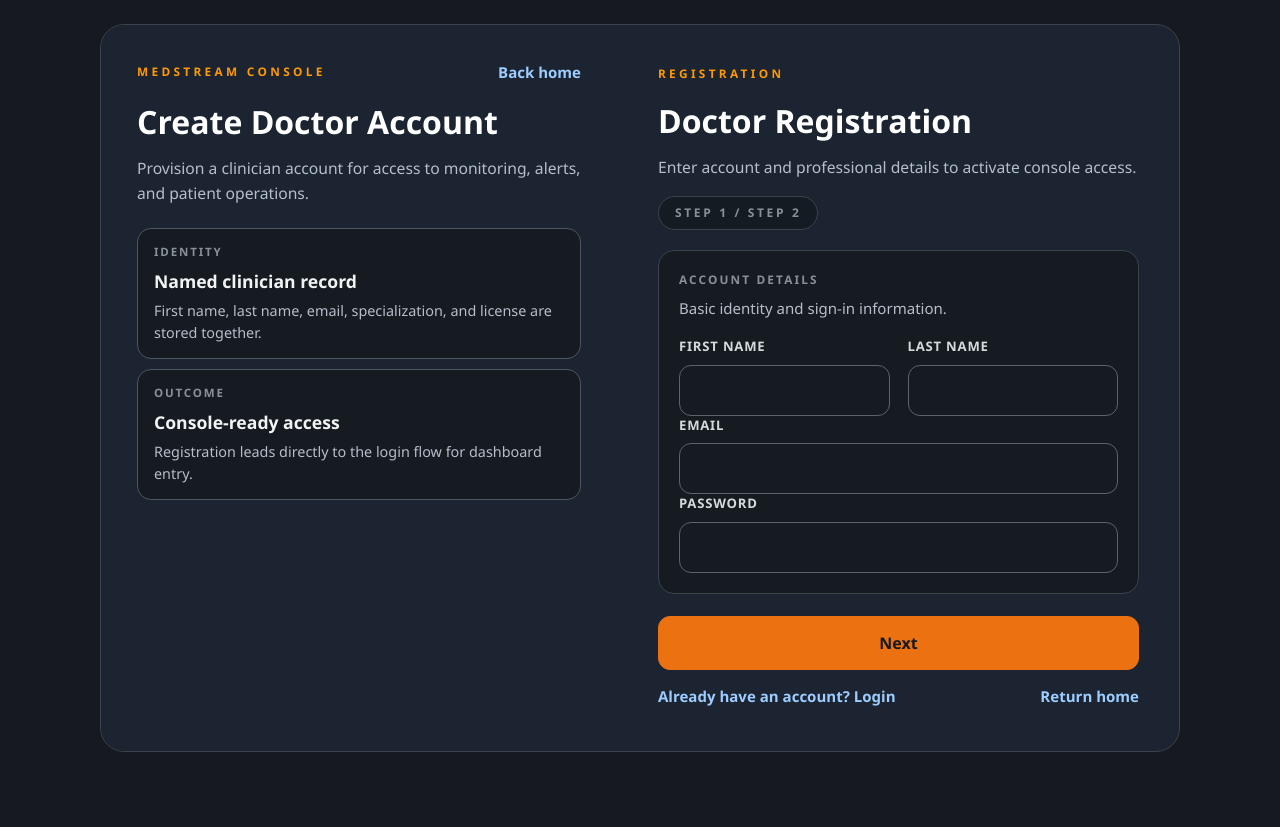
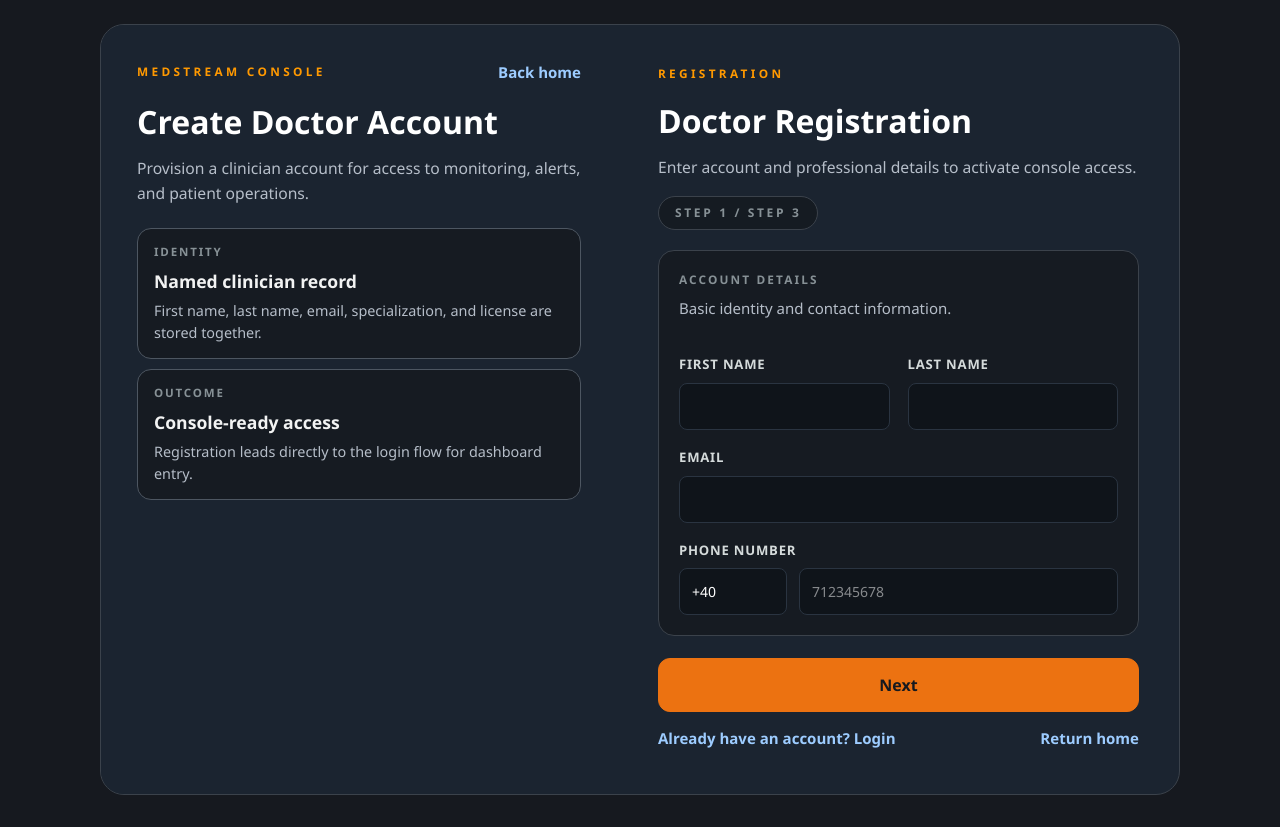
Before and after one commit to hognogicristina/MedStream, a React app in the folder frontend/: page /register in a window 1280 px wide. Before the commit the page ends 800 px from the top, so only its background shows below. Built offline with nearby package versions, Linux system fonts and the light colour scheme; the HTML template or start-up script is replaced by a standard one.

Commit message:
improve auth page

```diff
--- a/frontend/src/pages/ForgotPasswordPage.jsx
+++ b/frontend/src/pages/ForgotPasswordPage.jsx
@@ -60,6 +60,9 @@ export default function ForgotPasswordPage() {
               </div>
             </div>
           </aside>
+
+          <div className="auth-divider" aria-hidden="true"/>
+          <div className="hidden lg:block w-px bg-[#2a3441] mx-6" />
 
           <div className="login-panel">
             <div className="login-header">
--- a/frontend/src/pages/LoginPage.jsx
+++ b/frontend/src/pages/LoginPage.jsx
@@ -65,6 +65,7 @@ export default function LoginPage() {
           </aside>
 
           <div className="auth-divider" aria-hidden="true"/>
+          <div className="hidden lg:block w-px bg-[#2a3441] mx-6"/>
 
           <div className="login-panel">
             <div className="login-header">
@@ -74,6 +75,7 @@ export default function LoginPage() {
             </div>
 
             <form className="login-form" onSubmit={handleSubmit}>
+
               <div className="login-field">
                 <label className="login-label" htmlFor="email">
                   Email
--- a/frontend/src/pages/RecoverAccountPage.jsx
+++ b/frontend/src/pages/RecoverAccountPage.jsx
@@ -15,7 +15,7 @@ export default function RecoverAccountPage() {
     setIsSubmitting(true)
 
     try {
-      await api.post("/doctors/password-reset/request", {
+      await api.post("/doctors/account-recovery/request", {
         identifier,
       })
     } catch {
@@ -52,6 +52,9 @@ export default function RecoverAccountPage() {
               </div>
             </div>
           </aside>
+
+          <div className="auth-divider" aria-hidden="true"/>
+          <div className="hidden lg:block w-px bg-[#2a3441] mx-6" />
 
           <div className="login-panel">
             <div className="login-header">
--- a/frontend/src/pages/RegisterPage.jsx
+++ b/frontend/src/pages/RegisterPage.jsx
@@ -9,10 +9,14 @@ export default function RegisterPage() {
     first_name: "",
     last_name: "",
     email: "",
-    password: "",
+    phone_number: "",
     specialization: "",
     license_number: "",
+    password: "",
+    confirm_password: "",
   })
+  const [phonePrefix, setPhonePrefix] = useState("+40")
+  const [phoneLocalNumber, setPhoneLocalNumber] = useState("")
   const [message, setMessage] = useState("")
   const [isError, setIsError] = useState(false)
   const [isSubmitting, setIsSubmitting] = useState(false)
@@ -22,32 +26,76 @@ export default function RegisterPage() {
     setForm((prev) => ({...prev, [name]: value}))
   }
 
+  const handlePhonePrefixChange = (value) => {
+    setPhonePrefix(value)
+    setForm((prev) => ({
+      ...prev,
+      phone_number: phoneLocalNumber ? `${value}${phoneLocalNumber}` : "",
+    }))
+  }
+
+  const handlePhoneNumberChange = (value) => {
+    const sanitizedValue = value.replace(/\D/g, "")
+    setPhoneLocalNumber(sanitizedValue)
+    setForm((prev) => ({
+      ...prev,
+      phone_number: sanitizedValue ? `${phonePrefix}${sanitizedValue}` : "",
+    }))
+  }
+
   const handleNextStep = () => {
-    if (!form.first_name.trim() || !form.last_name.trim() || !form.email.trim() || !form.password.trim()) {
+    if (step === 1 && (!form.first_name.trim() || !form.last_name.trim() || !form.email.trim() || !form.phone_number.trim())) {
       setIsError(true)
       setMessage("Complete all account details before continuing.")
       return
     }
 
+    if (step === 2 && (!form.specialization.trim() || !form.license_number.trim())) {
+      setIsError(true)
+      setMessage("Complete all professional details before continuing.")
+      return
+    }
+
     setMessage("")
     setIsError(false)
-    setStep(2)
+    setStep((current) => Math.min(current + 1, 3))
   }
 
   const handlePreviousStep = () => {
     setMessage("")
     setIsError(false)
-    setStep(1)
+    setStep((current) => Math.max(current - 1, 1))
   }
 
   const handleSubmit = async (event) => {
     event.preventDefault()
     setMessage("")
     setIsError(false)
+
+    if (!form.password.trim() || !form.confirm_password.trim()) {
+      setIsError(true)
+      setMessage("Complete password setup before creating the account.")
+      return
+    }
+
+    if (form.password !== form.confirm_password) {
+      setIsError(true)
+      setMessage("Password and confirm password must match.")
+      return
+    }
+
     setIsSubmitting(true)
 
     try {
-      await api.post("/register", form)
+      await api.post("/register", {
+        first_name: form.first_name,
+        last_name: form.last_name,
+        email: form.email,
+        phone_number: form.phone_number,
+        specialization: form.specialization,
+        license_number: form.license_number,
+        password: form.password,
+      })
       navigate("/login", {
         state: {
           message: "Account created. Sign in to open the MedStream dashboard.",
@@ -95,9 +143,8 @@ export default function RegisterPage() {
               <p className="login-brand">Registration</p>
               <h1 className="login-title">Doctor Registration</h1>
               <p className="login-subtitle">Enter account and professional details to activate console access.</p>
-              <div
-                className="mt-4 inline-flex rounded-full border border-[#3b424b] bg-[#151b22] px-4 py-2 text-xs font-semibold uppercase tracking-[0.22em] text-[#879196]">
-                Step {step} / Step 2
+              <div className="mt-4 inline-flex rounded-full border border-[#3b424b] bg-[#151b22] px-4 py-2 text-xs font-semibold uppercase tracking-[0.22em] text-[#879196]">
+                Step {step} / Step 3
               </div>
             </div>
 
@@ -106,7 +153,7 @@ export default function RegisterPage() {
                 <div className="auth-section register-step-card transition-all duration-200">
                   <div className="auth-section-header">
                     <p className="auth-section-label">Account Details</p>
-                    <p className="auth-section-copy">Basic identity and sign-in information.</p>
+                    <p className="auth-section-copy">Basic identity and contact information.</p>
                   </div>
 
                   <div className="register-grid">
@@ -157,21 +204,33 @@ export default function RegisterPage() {
                   </div>
 
                   <div className="login-field">
-                    <label className="login-label" htmlFor="password">
-                      Password
+                    <label className="login-label" htmlFor="phone_local_number">
+                      Phone Number
                     </label>
+                    <div className="phone-field-row">
+                      <select
+                        value={phonePrefix}
+                        onChange={(event) => handlePhonePrefixChange(event.target.value)}
+                        className="login-input auth-phone-prefix"
+                        aria-label="Country code"
+                      >
+                        <option value="+40">+40</option>
+                        <option value="+44">+44</option>
+                        <option value="+1">+1</option>
+                      </select>
                       <input
-                      id="password"
-                      name="password"
-                      type="password"
-                      value={form.password}
-                      onChange={handleChange}
+                        id="phone_local_number"
+                        type="text"
+                        value={phoneLocalNumber}
+                        onChange={(event) => handlePhoneNumberChange(event.target.value)}
                         className="login-input"
+                        placeholder="712345678"
                         required
                       />
                     </div>
                   </div>
-              ) : (
+                </div>
+              ) : step === 2 ? (
                 <div className="auth-section register-step-card transition-all duration-200">
                   <div className="auth-section-header">
                     <p className="auth-section-label">Professional Details</p>
@@ -210,6 +269,43 @@ export default function RegisterPage() {
                     </div>
                   </div>
                 </div>
+              ) : (
+                <div className="auth-section register-step-card transition-all duration-200">
+                  <div className="auth-section-header">
+                    <p className="auth-section-label">Password Setup</p>
+                    <p className="auth-section-copy">Set and confirm the password for the doctor account.</p>
+                  </div>
+
+                  <div className="login-field">
+                    <label className="login-label" htmlFor="password">
+                      Password
+                    </label>
+                    <input
+                      id="password"
+                      name="password"
+                      type="password"
+                      value={form.password}
+                      onChange={handleChange}
+                      className="login-input"
+                      required
+                    />
+                  </div>
+
+                  <div className="login-field">
+                    <label className="login-label" htmlFor="confirm_password">
+                      Confirm Password
+                    </label>
+                    <input
+                      id="confirm_password"
+                      name="confirm_password"
+                      type="password"
+                      value={form.confirm_password}
+                      onChange={handleChange}
+                      className="login-input"
+                      required
+                    />
+                  </div>
+                </div>
               )}
 
               {message && (
@@ -219,7 +315,17 @@ export default function RegisterPage() {
               )}
 
               <div className="auth-actions">
-                {step === 1 ? (
+                {step < 3 ? (
+                  <div className="flex gap-3">
+                    {step > 1 && (
+                      <button
+                        type="button"
+                        onClick={handlePreviousStep}
+                        className="console-button-secondary w-full rounded-2xl px-4 py-3 font-semibold"
+                      >
+                        Back
+                      </button>
+                    )}
                     <button
                       type="button"
                       onClick={handleNextStep}
@@ -227,6 +333,7 @@ export default function RegisterPage() {
                     >
                       Next
                     </button>
+                  </div>
                 ) : (
                   <div className="flex gap-3">
                     <button
--- a/frontend/src/pages/ResetPasswordPage.jsx
+++ b/frontend/src/pages/ResetPasswordPage.jsx
@@ -62,6 +62,9 @@ export default function ResetPasswordPage() {
               </div>
             </div>
           </aside>
+
+          <div className="auth-divider" aria-hidden="true"/>
+          <div className="hidden lg:block w-px bg-[#2a3441] mx-6" />
 
           <div className="login-panel">
             <div className="login-header">
--- a/frontend/src/styles.css
+++ b/frontend/src/styles.css
@@ -357,6 +357,12 @@ select {
   height: 100%;
 }
 
+.register-step-card {
+  display: flex;
+  flex-direction: column;
+  gap: 18px;
+}
+
 .login-field {
   display: flex;
   flex-direction: column;
@@ -373,19 +379,29 @@ select {
 
 .login-input {
   width: 100%;
-  border: 1px solid #5b646e;
-  border-radius: 12px;
-  background: #161b22;
-  padding: 13px 16px;
-  font-size: 0.95rem;
+  border: 1px solid #2a3441;
+  border-radius: 8px;
+  background: #0f141a;
+  padding: 12px 12px;
+  font-size: 0.875rem;
   color: #ffffff;
   outline: none;
 }
 
 .login-input:focus {
   border-color: #ff9900;
-  outline: 2px solid rgba(255, 153, 0, 0.22);
+  outline: 2px solid rgba(255, 153, 0, 0.4);
   outline-offset: 0;
+}
+
+.phone-field-row {
+  display: grid;
+  grid-template-columns: 108px minmax(0, 1fr);
+  gap: 12px;
+}
+
+.auth-phone-prefix {
+  appearance: none;
 }
 
 .login-error {
@@ -505,7 +521,7 @@ select {
     width: 1px;
     height: 100%;
     align-self: stretch;
-    background: #3b424b;
+    background: #2a3441;
     flex: 0 0 1px;
   }
 
```
Lines whose indentation alone changed are shown as unchanged.
